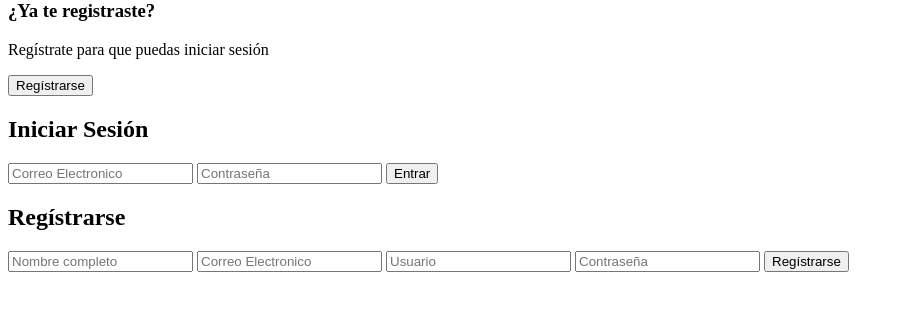
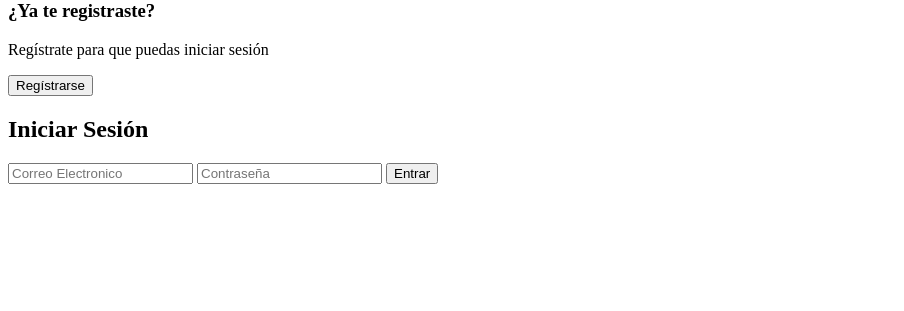
Before and after one commit to 951001jli/IRSOH, a PHP site: page /vista/inicioSesion.php in a window 1280 px wide. Shown: the part 122-433 px from the top of the page, without its empty margins (0-904 px from the left). Run offline with PHP 8.4, Linux system fonts and the light colour scheme.

Commit message:
Update inicioSesion.php

```diff
--- a/vista/inicioSesion.php
+++ b/vista/inicioSesion.php
@@ -28,14 +28,7 @@
                     </form>
 
                     <!--Register-->
-                    <form action="" class="formulario__register">
-                        <h2>Regístrarse</h2>
-                        <input type="text" placeholder="Nombre completo">
-                        <input type="text" placeholder="Correo Electronico">
-                        <input type="text" placeholder="Usuario">
-                        <input type="password" placeholder="Contraseña">
-                        <button>Regístrarse</button>
-                    </form>
+
                 </div>
             </div>
 
```
